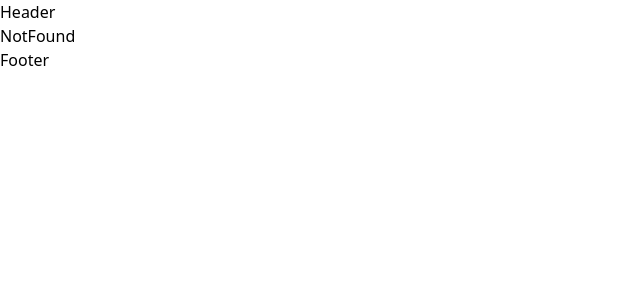
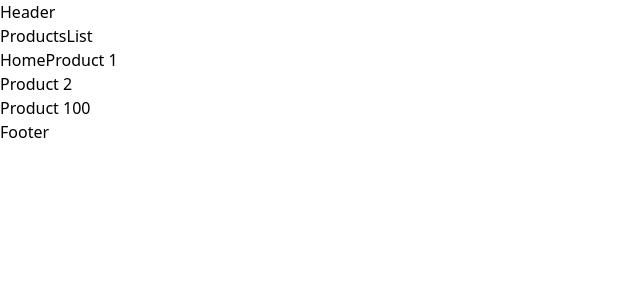
Before and after one commit to diegodevtech/next15, a Next.js app: page /products in a window 1280 px wide. Before the commit this address had no page. Shown: the top 300 px of the page, without its empty margins (0-640 px from the left). Built offline with nearby package versions, Linux system fonts and the light colour scheme.

Commit message:
feat: adds products page

```diff
--- /dev/null
+++ b/src/app/products/page.tsx
@@ -0,0 +1,19 @@
+import Link from "next/link";
+import React from "react";
+
+const ProductsList = () => {
+  const productId = 100;
+  return (
+    <>
+      <h1>ProductsList</h1>
+      <Link href="/">Home</Link>
+      <Link href="/products/1">Product 1</Link>
+      <h2>Product 2</h2>
+      <Link href={`/products/${productId}`}>
+        <h2>Product {productId}</h2>
+      </Link>
+    </>
+  );
+};
+
+export default ProductsList;
```
